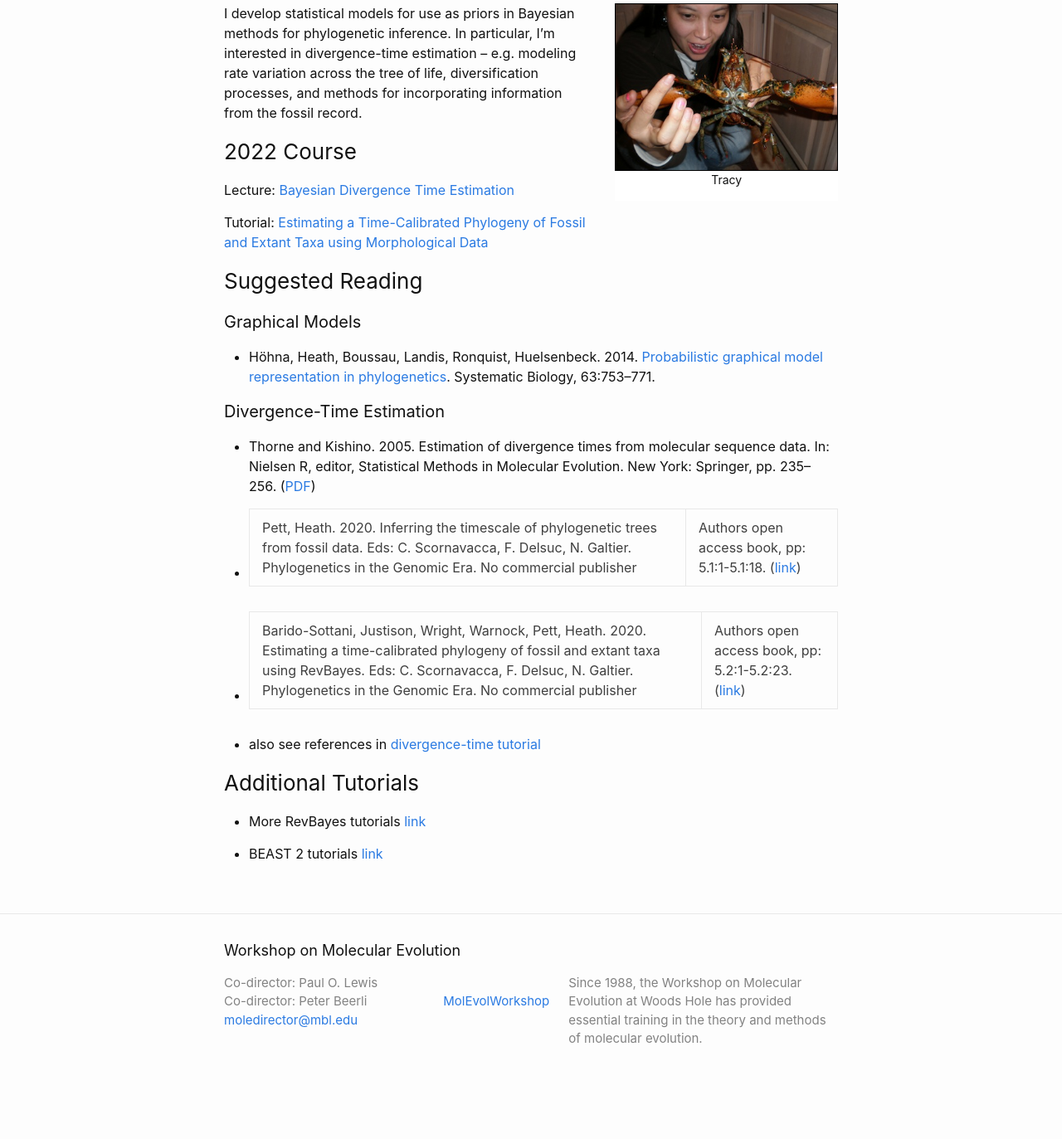
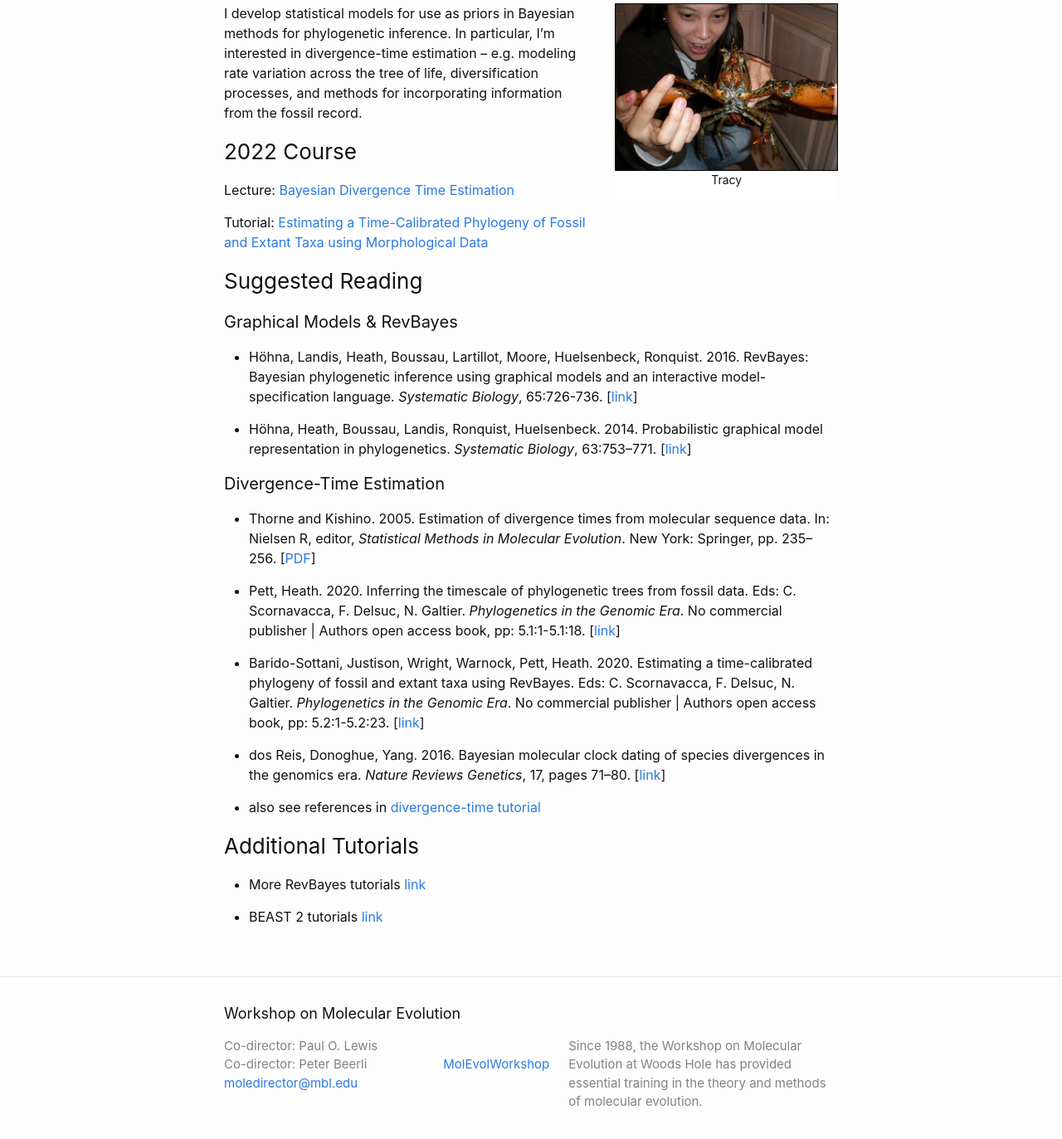
Before and after one commit to molevolworkshop/molevolworkshop.github.io, a Jekyll site: the page built from faculty/heath/heath.md, in a window 1280 px wide and 1400 px high, scrolled down 535 px. Shown: the top 1373 px of the window at 83% size. Built offline with Jekyll 4.4.1, drawn with Linux system fonts in a browser that asks for light colours; before the commit the page ends 1859 px from its top, so only the background shows below that.

Commit message:
more edits

```diff
--- a/faculty/heath/heath.md
+++ b/faculty/heath/heath.md
@@ -31,16 +31,20 @@ Tutorial: [Estimating a Time-Calibrated Phylogeny of Fossil and Extant Taxa usin
 
 ### Suggested Reading
 
-#### Graphical Models
-* Höhna, Heath, Boussau, Landis, Ronquist, Huelsenbeck. 2014. [Probabilistic graphical model representation in phylogenetics](https://doi.org/10.1093/sysbio/syu039). Systematic Biology, 63:753–771.
+#### Graphical Models & RevBayes
+* Höhna, Landis, Heath, Boussau, Lartillot, Moore, Huelsenbeck, Ronquist. 2016. RevBayes: Bayesian phylogenetic inference using graphical models and an interactive model-specification language. _Systematic Biology_, 65:726-736. [[link](http://sysbio.oxfordjournals.org/content/65/4/726)]
+
+* Höhna, Heath, Boussau, Landis, Ronquist, Huelsenbeck. 2014. Probabilistic graphical model representation in phylogenetics. _Systematic Biology_, 63:753–771. [[link](https://doi.org/10.1093/sysbio/syu039)]
 
 #### Divergence-Time Estimation
 
-* Thorne and Kishino. 2005. Estimation of divergence times from molecular sequence data. In: Nielsen R, editor, Statistical Methods in Molecular Evolution. New York: Springer, pp. 235–256. ([PDF](ftp://statgen.ncsu.edu/pub/thorne/mypapers/clockreview1215wfigs.pdf))
+* Thorne and Kishino. 2005. Estimation of divergence times from molecular sequence data. In: Nielsen R, editor, _Statistical Methods in Molecular Evolution_. New York: Springer, pp. 235–256. [[PDF](ftp://statgen.ncsu.edu/pub/thorne/mypapers/clockreview1215wfigs.pdf)]
 
-* Pett, Heath. 2020. Inferring the timescale of phylogenetic trees from fossil data. Eds: C. Scornavacca, F. Delsuc, N. Galtier. Phylogenetics in the Genomic Era. No commercial publisher | Authors open access book, pp: 5.1:1-5.1:18. ([link](https://hal.inria.fr/PGE/hal-02536361))
+* Pett, Heath. 2020. Inferring the timescale of phylogenetic trees from fossil data. Eds: C. Scornavacca, F. Delsuc, N. Galtier. _Phylogenetics in the Genomic Era_. No commercial publisher \| Authors open access book, pp: 5.1:1-5.1:18. [[link](https://hal.inria.fr/PGE/hal-02536361)]
 
-* Barido-Sottani, Justison, Wright, Warnock, Pett, Heath. 2020. Estimating a time-calibrated phylogeny of fossil and extant taxa using RevBayes. Eds: C. Scornavacca, F. Delsuc, N. Galtier. Phylogenetics in the Genomic Era. No commercial publisher | Authors open access book, pp: 5.2:1-5.2:23. ([link](https://hal.inria.fr/PGE/hal-02536394))
+* Barido-Sottani, Justison, Wright, Warnock, Pett, Heath. 2020. Estimating a time-calibrated phylogeny of fossil and extant taxa using RevBayes. Eds: C. Scornavacca, F. Delsuc, N. Galtier. _Phylogenetics in the Genomic Era_. No commercial publisher \| Authors open access book, pp: 5.2:1-5.2:23. [[link](https://hal.inria.fr/PGE/hal-02536394)]
+
+* dos Reis, Donoghue, Yang. 2016. Bayesian molecular clock dating of species divergences in the genomics era. _Nature Reviews Genetics_, 17, pages 71–80. [[link](https://www.nature.com/articles/nrg.2015.8)]
 
 * also see references in [divergence-time tutorial](https://revbayes.github.io/tutorials/fbd_simple/)
 
```
